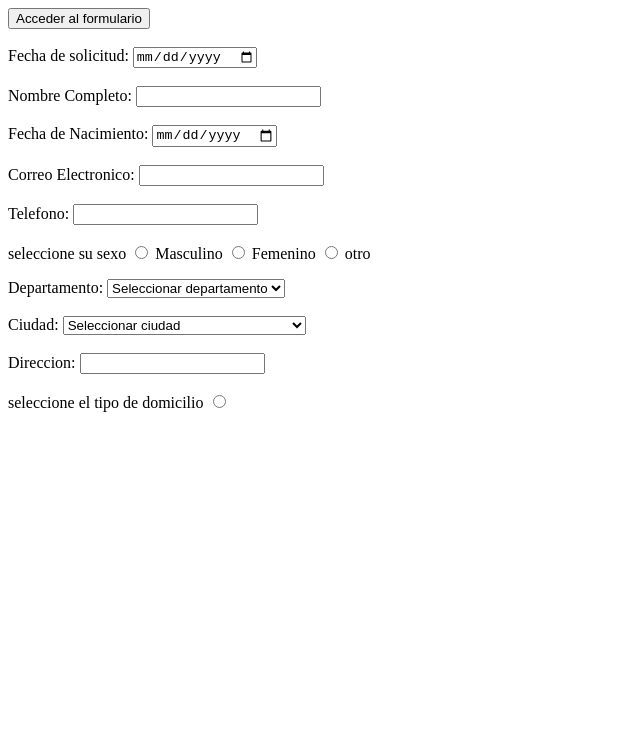
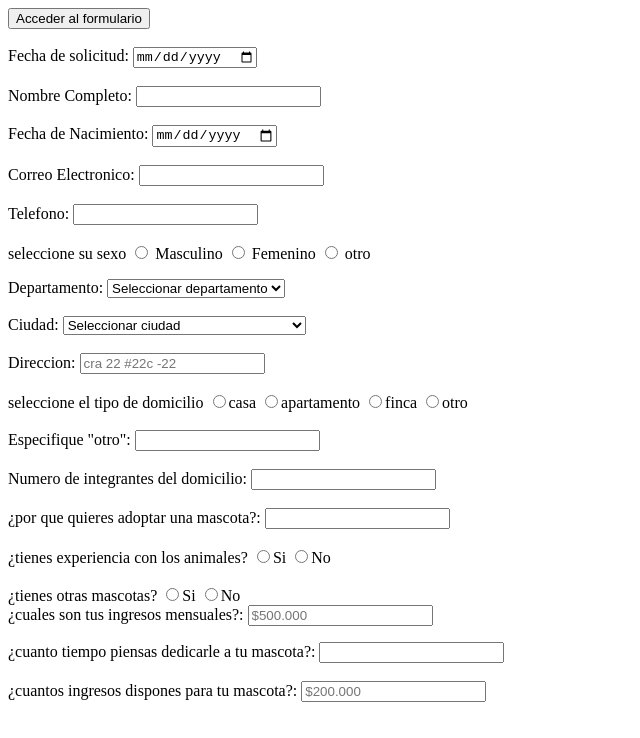
Before and after one commit to bryan123m/formulario-2, a plain HTML site: page index.html in a window 1280 px wide. Shown: the whole page, without its empty margins (0-640 px from the left). Drawn offline with Linux system fonts and the light colour scheme.

Commit message:
la continuacion

```diff
--- a/index.html
+++ b/index.html
@@ -84,8 +84,6 @@
   <div>
     <label>Ciudad:</label>
     <select name="ciudad">
-
-
     <option>Seleccionar ciudad</option>
 <option value="2">Acacías</option>
               <option value="3">Acandí</option>
@@ -1004,15 +1002,55 @@
  </br>
    <div>
     <label form="name">Direccion:</label>
-    <input type="text" id="direccion" text="name">
+    <input type="text" id="direccion" text="name" placeholder="cra 22 #22c -22">
    </div>
   </br>
    <div>
     seleccione el tipo de domicilio
-      <input type="radio" name="domicilio" value="
-      <input type="radio" name="domicilio" value=
-      <input type="radio" name="domicilio" value=
+      <input type="radio" name="domicilio" value="casa"/>casa
+      <input type="radio" name="domicilio" value="apartamento"/>apartamento
+      <input type="radio" name="domicilio" value="finca"/>finca
+      <input type="radio" name="domicilio" value="otro"/>otro
    </div>
-
+ </br>
+   <div>
+    <label form="name">Especifique "otro":</label>
+    <input type="text" id="espesifique_otro" text="name">
+   </div>
+  </br>
+   <div>
+        <label form="name">Numero de integrantes del domicilio:</label>
+    <input type="text" id="numero_de_integrantes" text="name">
+   </div>
+  </br>
+     <div>
+    <label form="name">¿por que quieres adoptar una mascota?:</label>
+    <input type="text" id="mascota" text="name">
+   </div>
+  </br>
+   <div>
+    ¿tienes experiencia con los animales?
+      <input type="radio" name="experiencia" value="si"/>Si
+      <input type="radio" name="experiencia" value="no"/>No
+   </div>
+  </br>
+   <div>
+    ¿tienes otras mascotas?
+      <input type="radio" name="mascota" value="si"/>Si
+      <input type="radio" name="mascota" value="no"/>No
+   </div>
+    <label form="name">¿cuales son tus ingresos mensuales?:</label>
+    <input type="text" id="tiempo" text="name"  placeholder="$500.000">
+   </div>
+  <p>
+   <div>
+    <label form="name">¿cuanto tiempo piensas dedicarle a tu mascota?:</label>
+    <input type="text" id="tiempo" text="name">
+   </div>
+  </br>
+   <div>
+    <label form="name">¿cuantos ingresos dispones para tu mascota?:</label>
+    <input type="text" id="tiempo" text="name"  placeholder="$200.000">
+   </div>
 </body>
 </html>
```
